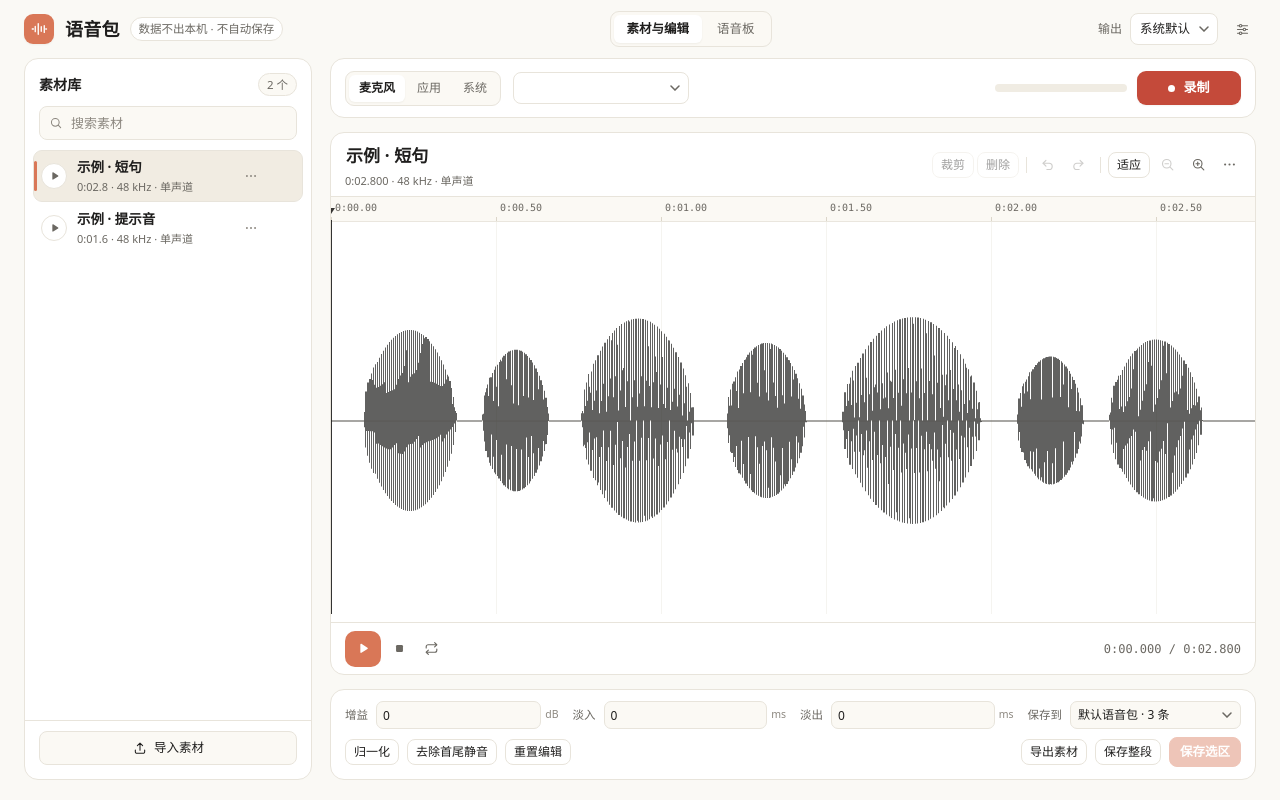
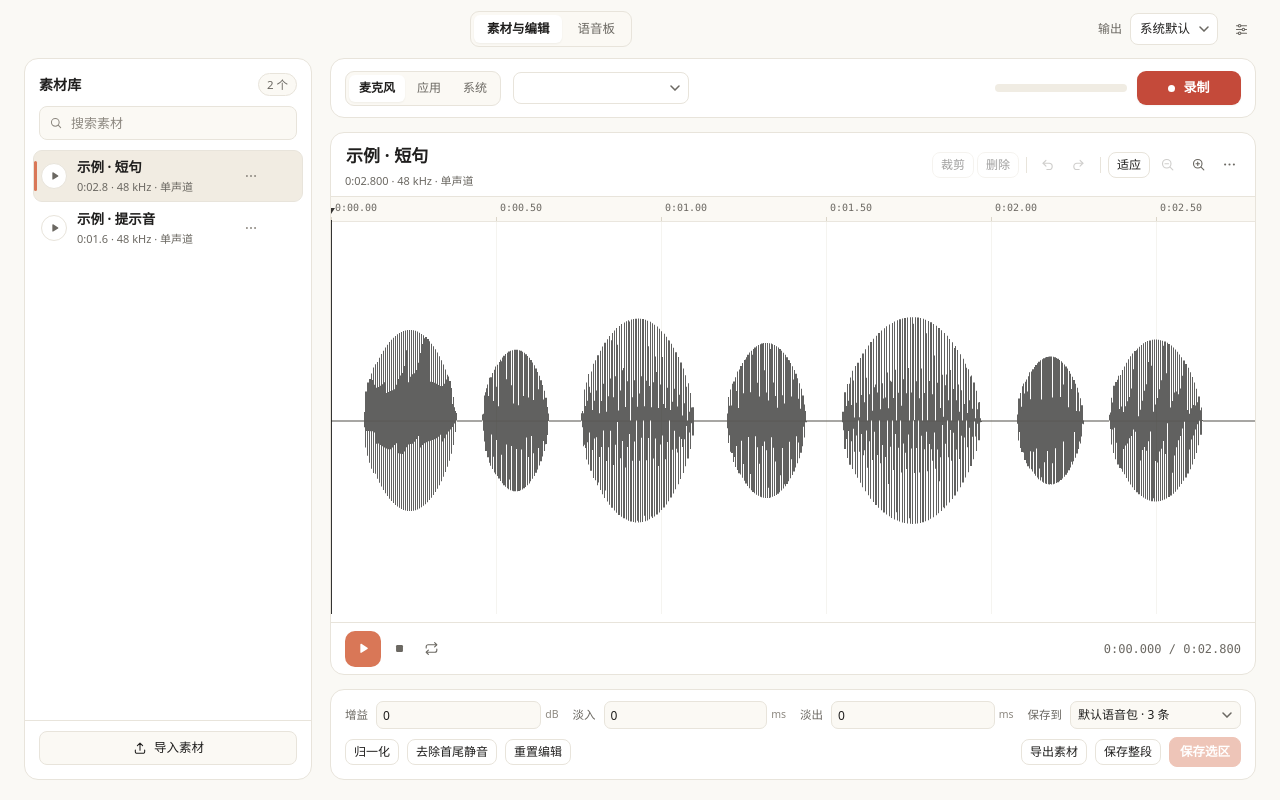
Before and after one commit to Schallophy/voicepack, a website with bundled scripts: page ui/index.html in a window 1280 px wide. Built offline with nearby package versions, Linux system fonts and the light colour scheme.

Commit message:
refactor(ui): 移除顶栏品牌块
图标、标题与「数据不出本机 · 不自动保存」标记整块删除，视图切换改为
margin-inline auto 居中；顺带清掉只有品牌块在用的 wave 图标。

```diff
--- a/ui/css/app.css
+++ b/ui/css/app.css
@@ -35,22 +35,8 @@ svg { display: block; }
   gap: 20px;
   padding: 0 24px;
 }
-.brand { display: flex; align-items: center; gap: 11px; min-width: 0; }
-.brand-mark {
-  width: 30px; height: 30px; border-radius: 9px;
-  display: grid; place-items: center;
-  background: var(--accent); color: var(--accent-ink);
-  box-shadow: var(--shadow-sm);
-}
-.brand-mark svg { width: 18px; height: 18px; }
-.brand-text { display: flex; align-items: center; gap: 10px; min-width: 0; }
-h1 { margin: 0; font-size: 18px; font-weight: 650; letter-spacing: .2px; }
-.session-chip {
-  padding: 2px 8px; border: 1px solid var(--line); border-radius: 999px;
-  background: var(--panel); color: var(--muted); font-size: 11.5px; white-space: nowrap;
-}
 .top-actions { display: flex; align-items: center; gap: 10px; }
-.view-switch { flex: none; padding: 3px; }
+.view-switch { flex: none; padding: 3px; margin-inline: auto; }
 .view-switch .seg-btn { height: 28px; padding: 0 13px; font-size: 12.5px; }
 .output-field { display: flex; align-items: center; gap: 8px; font-size: 12px; color: var(--muted); }
 .output-field select { max-width: 220px; }
@@ -948,7 +934,6 @@ select:disabled { opacity: .45; }
 @media (max-width: 760px) {
   .topbar { padding: 0 14px; gap: 10px; }
   .workspace { padding: 0 14px 14px; gap: 12px; }
-  .session-chip { display: none; }
   .output-field > span { display: none; }
   .view-switch .seg-btn { padding: 0 9px; font-size: 12px; }
   .recorder { flex-wrap: wrap; }
--- a/ui/index.html
+++ b/ui/index.html
@@ -12,13 +12,6 @@
 <body>
   <div class="app" id="app">
     <header class="topbar">
-      <div class="brand">
-        <span class="brand-mark" data-icon="wave" aria-hidden="true"></span>
-        <div class="brand-text">
-          <h1>语音包</h1>
-          <span class="session-chip" title="内容只保存在当前会话的内存里，不会自动写盘">数据不出本机 · 不自动保存</span>
-        </div>
-      </div>
       <div class="seg view-switch" id="viewSwitch" role="tablist" aria-label="视图">
         <button class="seg-btn is-active" data-view="edit" role="tab" aria-selected="true">素材与编辑</button>
         <button class="seg-btn" data-view="board" role="tab" aria-selected="false">语音板</button>
--- a/ui/js/icons.js
+++ b/ui/js/icons.js
@@ -5,7 +5,6 @@ const solid = (body, viewBox = '0 0 24 24') =>
   `<svg viewBox="${viewBox}" fill="currentColor" aria-hidden="true">${body}</svg>`;
 
 export const ICONS = {
-  wave: stroke('<path d="M3 12h1.5M7 8.5v7M11 5v14M15 9v6M19 7.5v9M22 12h-1"/>'),
   play: solid('<path d="M8 5.2c0-.8.9-1.3 1.6-.9l9.1 5.8c.7.4.7 1.4 0 1.8l-9.1 5.8c-.7.4-1.6-.1-1.6-.9V5.2z"/>'),
   pause: solid('<rect x="7" y="5" width="3.4" height="14" rx="1"/><rect x="13.6" y="5" width="3.4" height="14" rx="1"/>'),
   stop: solid('<rect x="6.5" y="6.5" width="11" height="11" rx="2"/>'),
```
